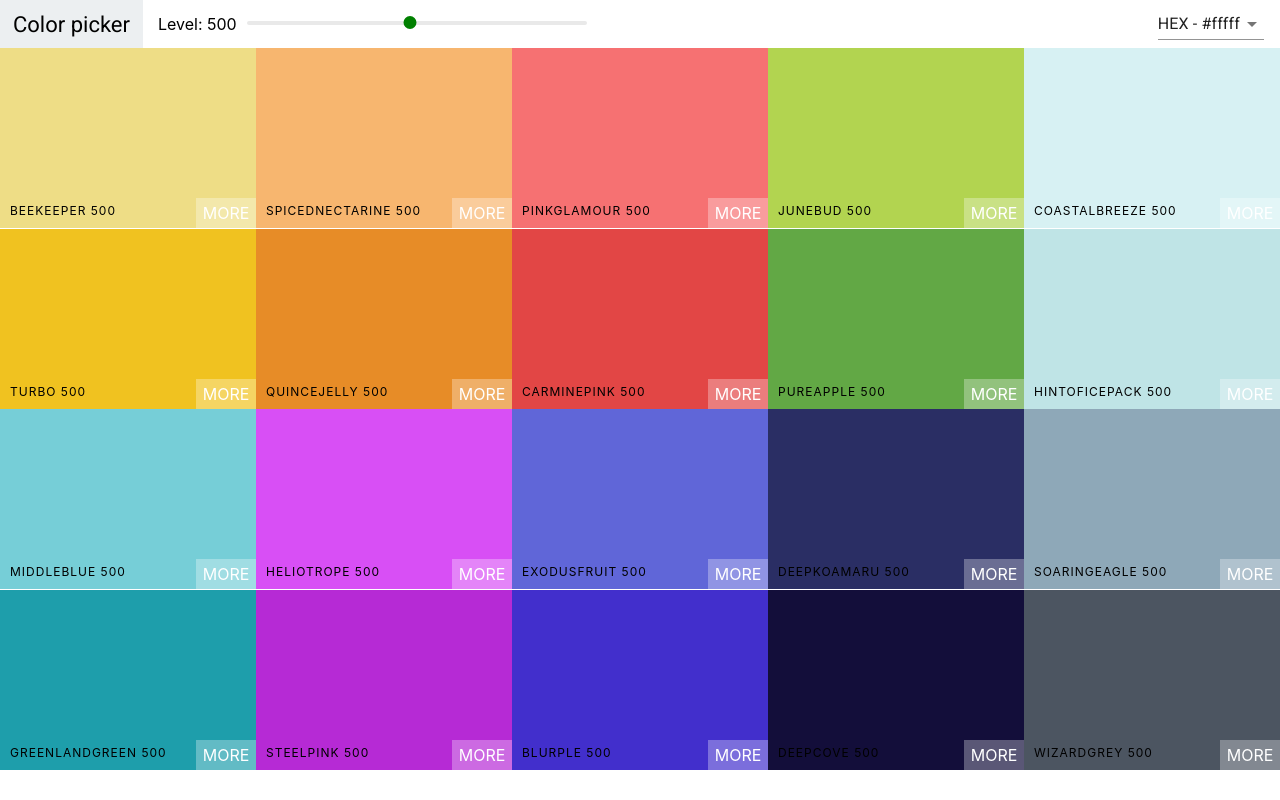
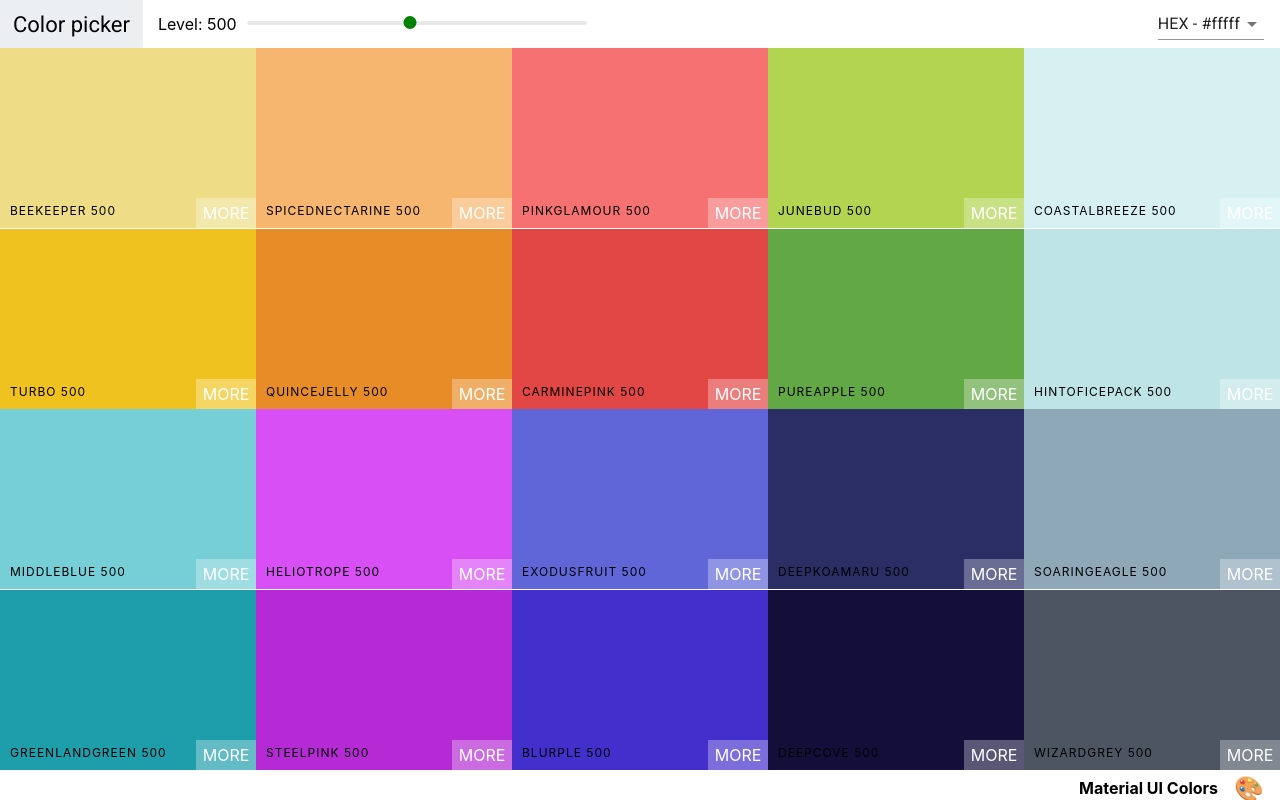
Before and after one commit to mrvncaragay/color-picker, a React (Create React App) app: page /palette/flat-ui-colors-american in a window 1280 px wide. Built offline with nearby package versions, Linux system fonts and the light colour scheme.

Commit message:
added footer and styling

```diff
--- a/src/Palette.css
+++ b/src/Palette.css
@@ -1,7 +1,22 @@
 .Palette {
   height: 100vh;
+  overflow-y: hidden;
 }
 
 .Palette-colors {
   height: 90%;
 }
+
+.Palette-footer {
+  background: color;
+  height: 5vh;
+  display: flex;
+  justify-content: flex-end;
+  align-items: center;
+  font-weight: bold;
+}
+
+.emoji {
+  font-size: 1.5rem;
+  margin: 0 1rem;
+}
--- a/src/Palette.js
+++ b/src/Palette.js
@@ -8,7 +8,7 @@ const Palette = ({ palette }) => {
   const [format, setFormat] = useState("hex");
 
   const colorBoxes = palette.colors[level].map(color => (
-    <ColorBox background={color[format]} name={color.name} />
+    <ColorBox background={color[format]} name={color.name} key={color.id} />
   ));
 
   const changeLevel = level => {
@@ -28,7 +28,10 @@ const Palette = ({ palette }) => {
       />
 
       <div className="Palette-colors">{colorBoxes}</div>
-      {/* footer */}
+      <footer className="Palette-footer">
+        {palette.paletteName}
+        <span className="emoji"> {palette.emoji} </span>
+      </footer>
     </div>
   );
 };
```
